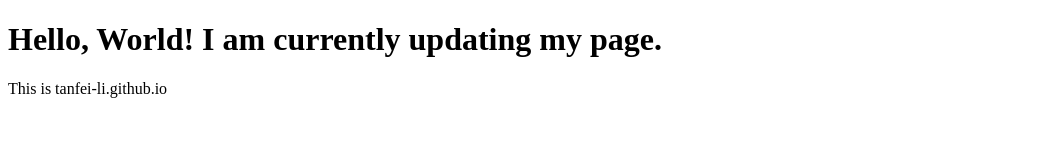
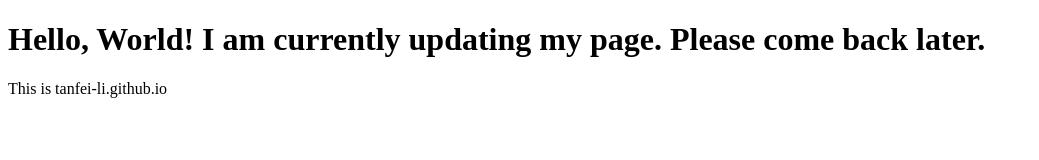
Before and after one commit to tanfei-li/tanfei-li.github.io, a plain HTML site: page index.html in a window 1280 px wide. Shown: the whole page, without its empty margins (0-1039 px from the left). Drawn offline with Linux system fonts and the light colour scheme.

Commit message:
test again

```diff
--- a/index.html
+++ b/index.html
@@ -6,7 +6,7 @@
     <title>Welcome to My Site</title>
 </head>
 <body>
-    <h1>Hello, World! I am currently updating my page.</h1>
+    <h1>Hello, World! I am currently updating my page. Please come back later. </h1>
     <p>This is tanfei-li.github.io</p>
 </body>
 </html>
```
